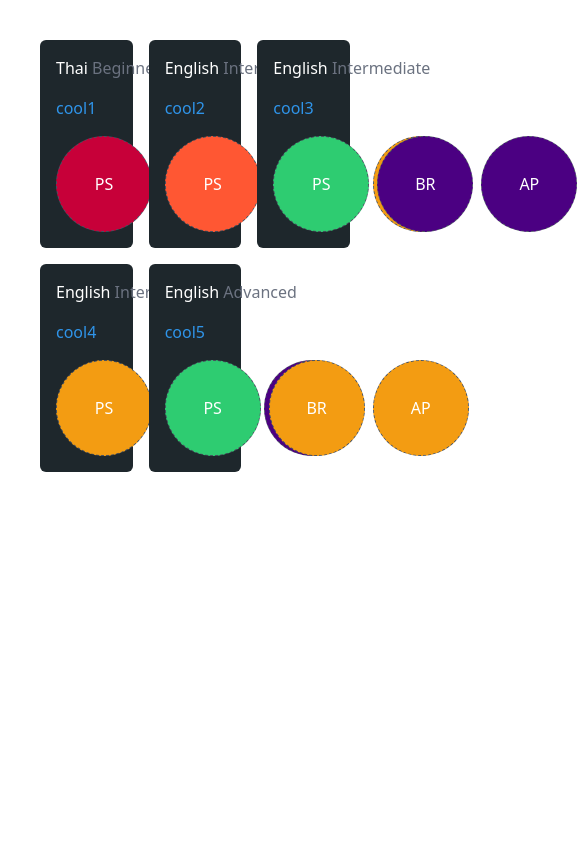
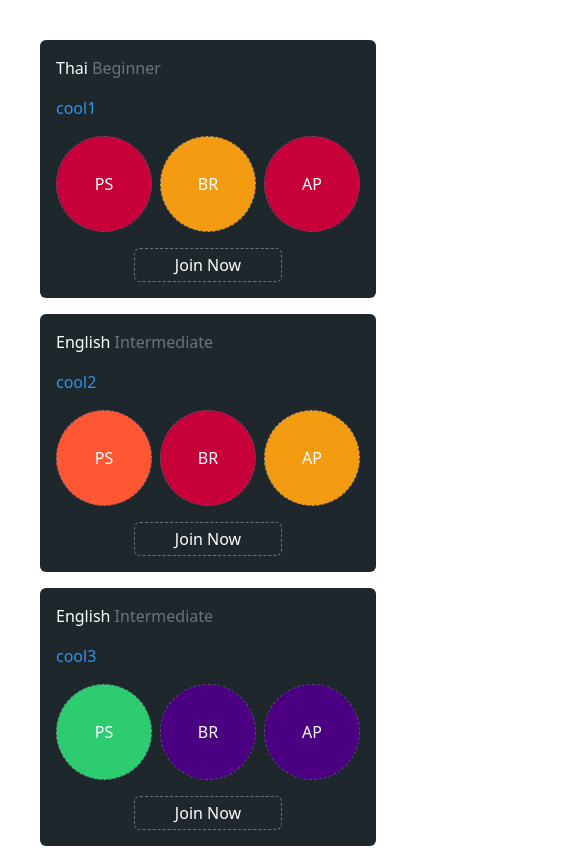
Before and after one commit to goffxnca/yallyo-web, a Next.js app: page / in a window 390 px wide. Shown: the top 848 px of the page, 577 px wide, since content can reach past the window. Built offline with nearby package versions, Linux system fonts and the light colour scheme.

Commit message:
add basic responsive

```diff
--- a/src/components/Avatar.tsx
+++ b/src/components/Avatar.tsx
@@ -17,7 +17,7 @@ const Avatar = ({ name }: Props) => {
   }, []);
   return (
     <li
-      className={`flex justify-center items-center text-white w-24 h-24  rounded-full border border-dashed border-gray-600`}
+      className={`flex justify-center items-center text-white w-24 h-24  rounded-full border border-dashed border-gray-600 hover:scale-105`}
       style={{ backgroundColor: bgColor }}
     >
       <div>{nameAbbr}</div>
--- a/src/components/Layout.tsx
+++ b/src/components/Layout.tsx
@@ -5,7 +5,7 @@ interface Props {
 }
 
 const Layout = ({ children }: Props) => {
-  return <div className="p-10">{children}</div>;
+  return <div className="p-10 md:p-20 max-w-[1240px] m-auto">{children}</div>;
 };
 
 export default Layout;
--- a/src/components/RoomItem.tsx
+++ b/src/components/RoomItem.tsx
@@ -5,7 +5,7 @@ interface Props extends Room {}
 
 const RoomItem = ({ desc, id, language, level, joiners }: Props) => {
   return (
-    <li className="p-4 rounded-md bg-[#1E272C] gap-y-4 grid">
+    <li className="p-4 rounded-md bg-[#1E272C] gap-y-4 grid hover:shadow-2xl">
       <div className="text-white">
         {language} <span className="text-gray-500">{level}</span>
       </div>
@@ -16,6 +16,9 @@ const RoomItem = ({ desc, id, language, level, joiners }: Props) => {
           <Avatar key={joiner} name={joiner} />
         ))}
       </ul>
+      <div className="m-auto text-white border border-dashed px-10 py-1 rounded-md border-gray-500 cursor-pointer hover:text-[#2f94e9]">
+        Join Now
+      </div>
     </li>
   );
 };
--- a/src/components/RoomList.tsx
+++ b/src/components/RoomList.tsx
@@ -9,7 +9,7 @@ interface Props {
 
 const RoomList = ({ rooms }: Props) => {
   return (
-    <ul className="grid grid-cols-3 gap-4">
+    <ul className="grid md:grid-cols-2 lg:grid-cols-3 gap-4">
       {rooms.map((room) => (
         <RoomItem
           key={room.id}
```
